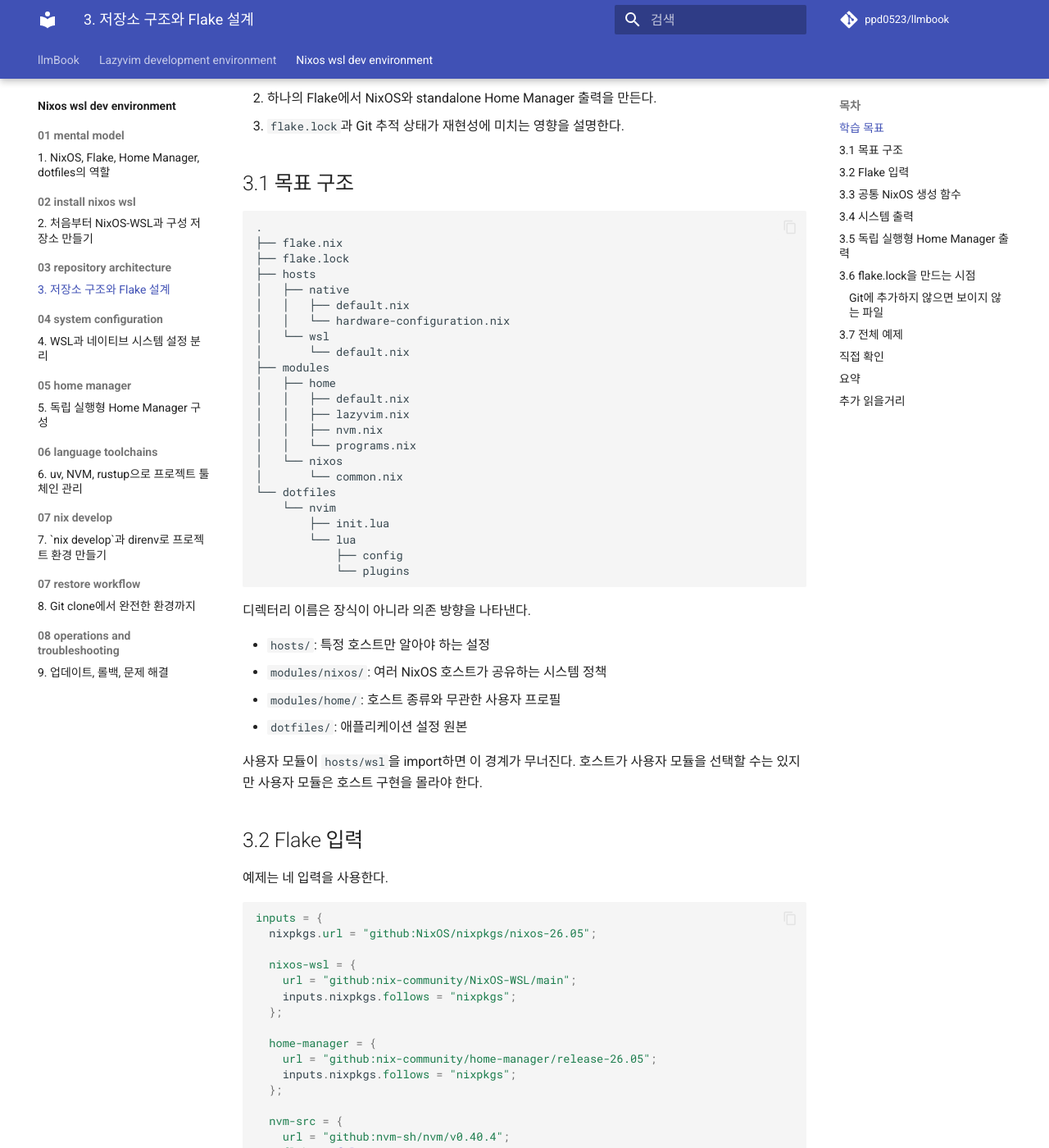
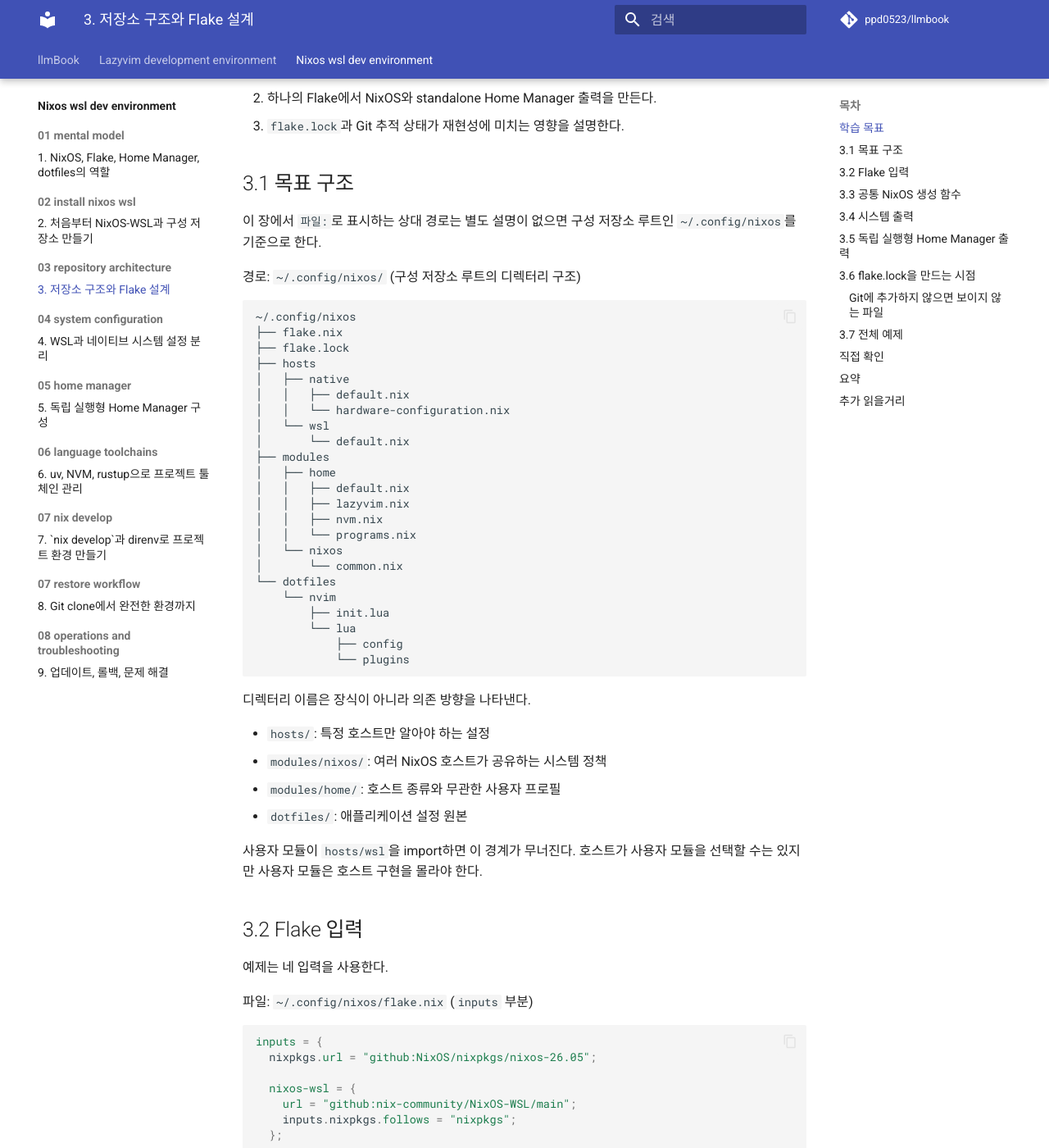
Before and after one commit to ppd0523/llmbook, an MkDocs documentation site: the page built from docs/nixos-wsl-dev-environment/03_repository_architecture/chapter.md, in a window 1280 px wide and 1400 px high, scrolled down 205 px. Shown: the whole window at 82% size. Built offline with MkDocs 1.6.1 and Material for MkDocs 9.7.7, drawn with Linux system fonts in a browser that asks for light colours; comment, search, counter and statistics services are not loaded; some of the changed text lies outside the part shown.

Commit message:
docs: label repository structure and flake input paths

````diff
--- a/docs/nixos-wsl-dev-environment/03_repository_architecture/chapter.md
+++ b/docs/nixos-wsl-dev-environment/03_repository_architecture/chapter.md
@@ -8,8 +8,13 @@
 
 ## 3.1 목표 구조
 
+이 장에서 `파일:`로 표시하는 상대 경로는 별도 설명이 없으면 구성 저장소 루트인
+`~/.config/nixos`를 기준으로 한다.
+
+경로: `~/.config/nixos/` (구성 저장소 루트의 디렉터리 구조)
+
 ```text
-.
+~/.config/nixos
 ├── flake.nix
 ├── flake.lock
 ├── hosts
@@ -47,6 +52,8 @@
 
 예제는 네 입력을 사용한다.
 
+파일: `~/.config/nixos/flake.nix` (`inputs` 부분)
+
 ```nix
 inputs = {
   nixpkgs.url = "github:NixOS/nixpkgs/nixos-26.05";
````
Also changed, not shown: other parts of docs/nixos-wsl-dev-environment/03_repository_architecture/chapter.md (+0 -3 lines), docs/nixos-wsl-dev-environment/_work/05_review.md (+3 -3 lines), docs/nixos-wsl-dev-environment/_work/06_revision.md (+3 -3 lines), docs/nixos-wsl-dev-environment/_work/07_final.md (+9 -5 lines), docs/nixos-wsl-dev-environment/_work/08_publish.md (+2 -2 lines), docs/nixos-wsl-dev-environment/index.md (+1 -1 lines).
